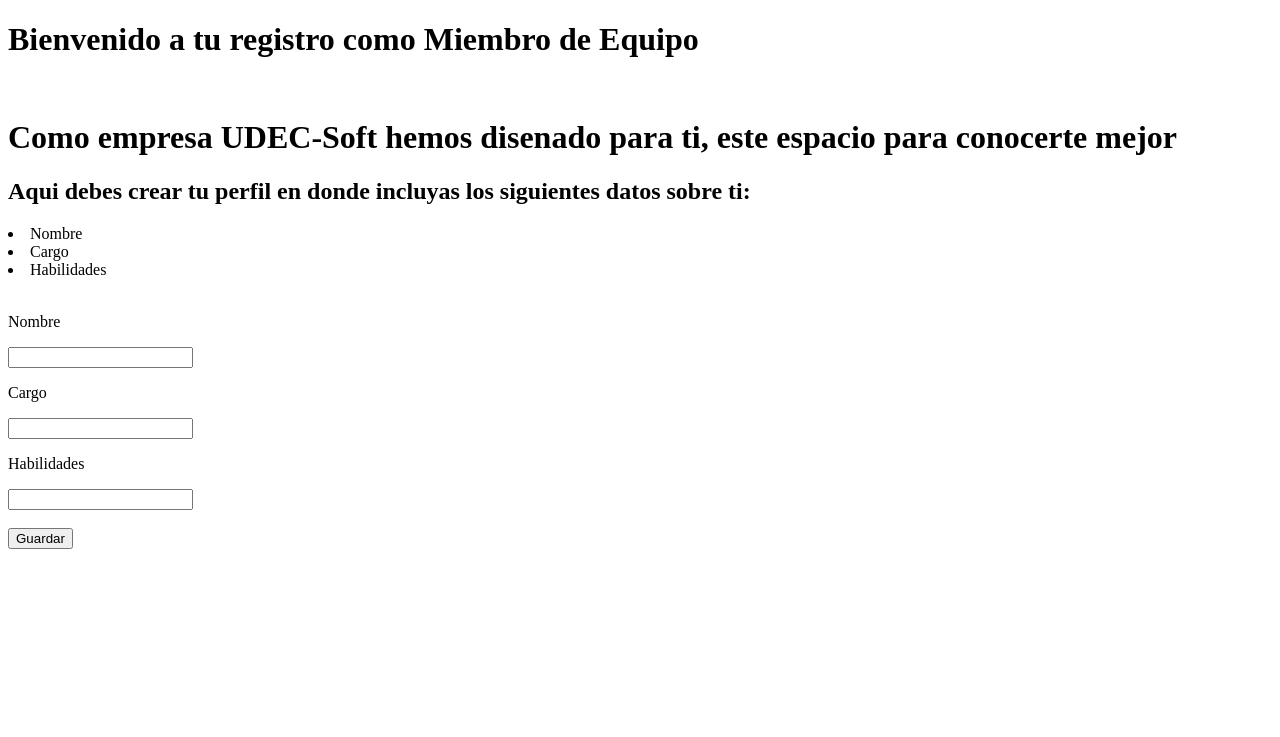
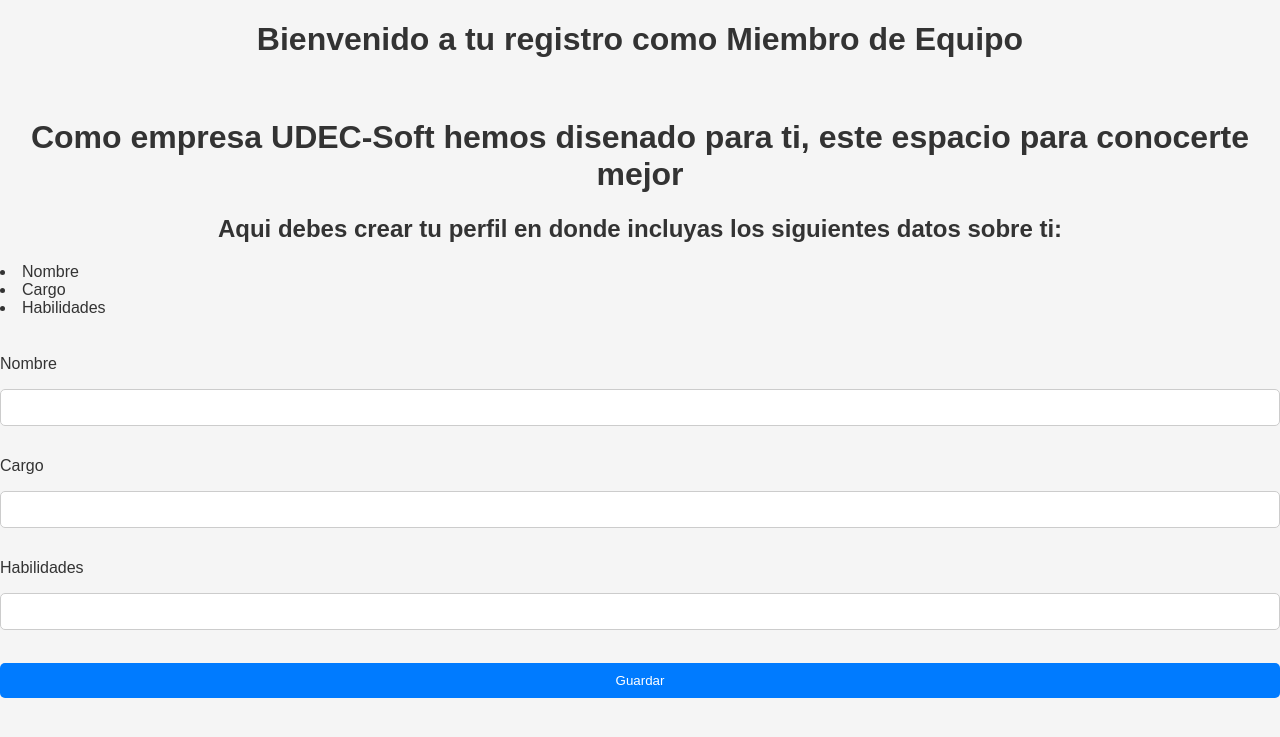
Before and after one commit to julianacastilloaraujo/UDEC-Soft, a Flask app: page / in a window 1280 px wide. Shown: the top 737 px of the page. Run offline with Flask 3, Linux system fonts and the light colour scheme; data that the repository does not hold is empty.

Commit message:
Agrego style.css 🍃

```diff
--- /dev/null
+++ b/src/static/style.css
@@ -0,0 +1,53 @@
+/* Estilos generales */
+body {
+    font-family: Arial, sans-serif;
+    margin: 0;
+    padding: 0;
+    background-color: #f5f5f5;
+    color: #333;
+}
+
+.container {
+    max-width: 600px;
+    margin: 20px auto;
+    padding: 20px;
+    background-color: #fff;
+    border-radius: 8px;
+    box-shadow: 0 0 10px rgba(0, 0, 0, 0.1);
+}
+
+h1, h2 {
+    text-align: center;
+}
+
+form {
+    margin-top: 20px;
+}
+
+label {
+    display: block;
+    margin-bottom: 5px;
+}
+
+input[type="text"] {
+    width: calc(100% - 22px); /* Toma en cuenta el ancho del padding */
+    padding: 10px;
+    margin-bottom: 15px;
+    border: 1px solid #ccc;
+    border-radius: 5px;
+}
+
+button[type="submit"] {
+    display: block;
+    width: 100%;
+    padding: 10px;
+    background-color: #007bff;
+    color: #fff;
+    border: none;
+    border-radius: 5px;
+    cursor: pointer;
+}
+
+button[type="submit"]:hover {
+    background-color: #0056b3;
+}
--- a/src/templates/index.html
+++ b/src/templates/index.html
@@ -4,6 +4,7 @@
     <meta charset="UTF-8">
     <meta name="viewport" content="width=device-width, initial-scale=1.0">
     <title>Miembro Equipo</title>
+    <link rel="stylesheet" href="../static/style.css">
 </head>
 <body>
     <h1>Bienvenido a tu registro como Miembro de Equipo</h1>
```
